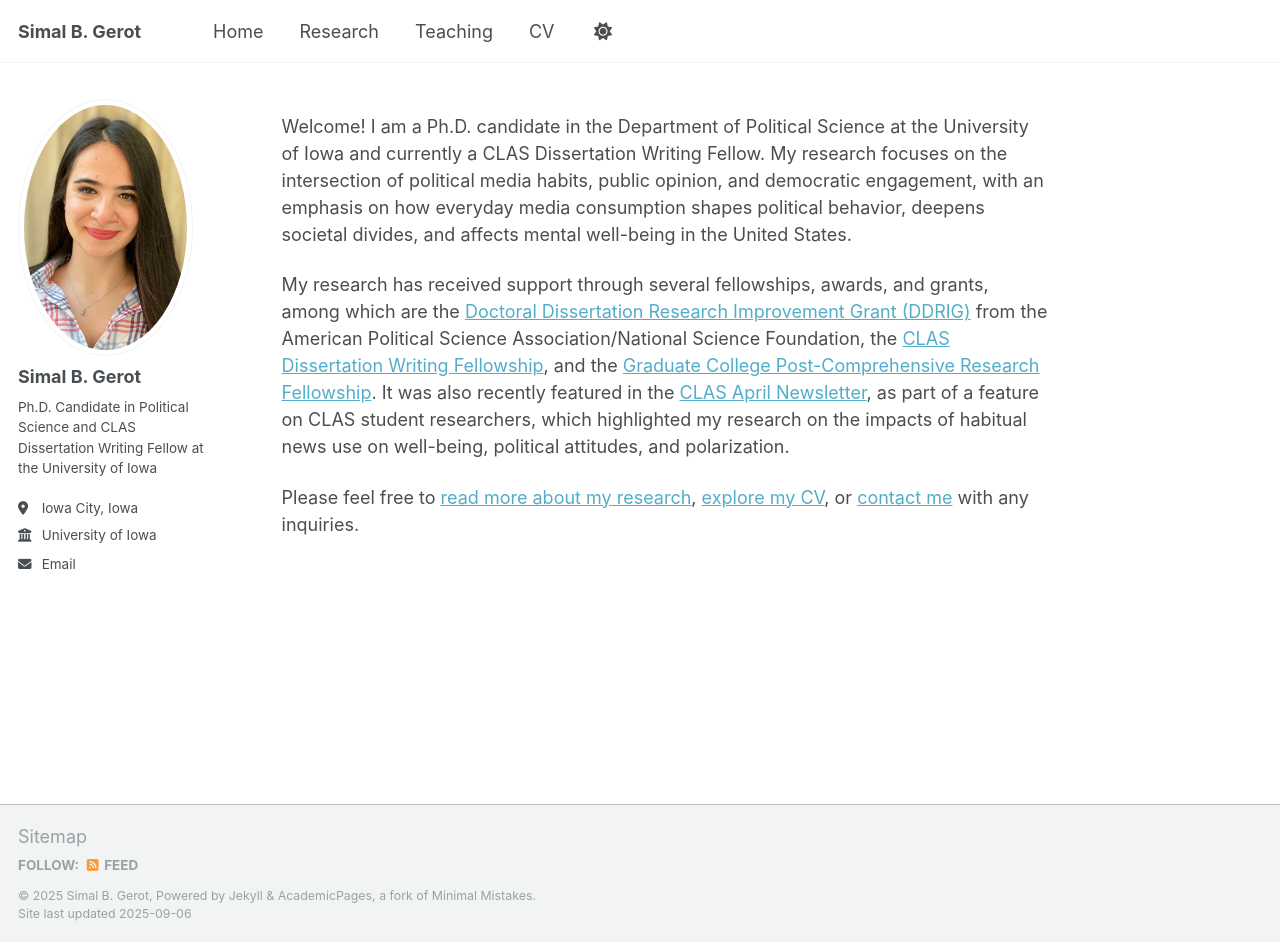
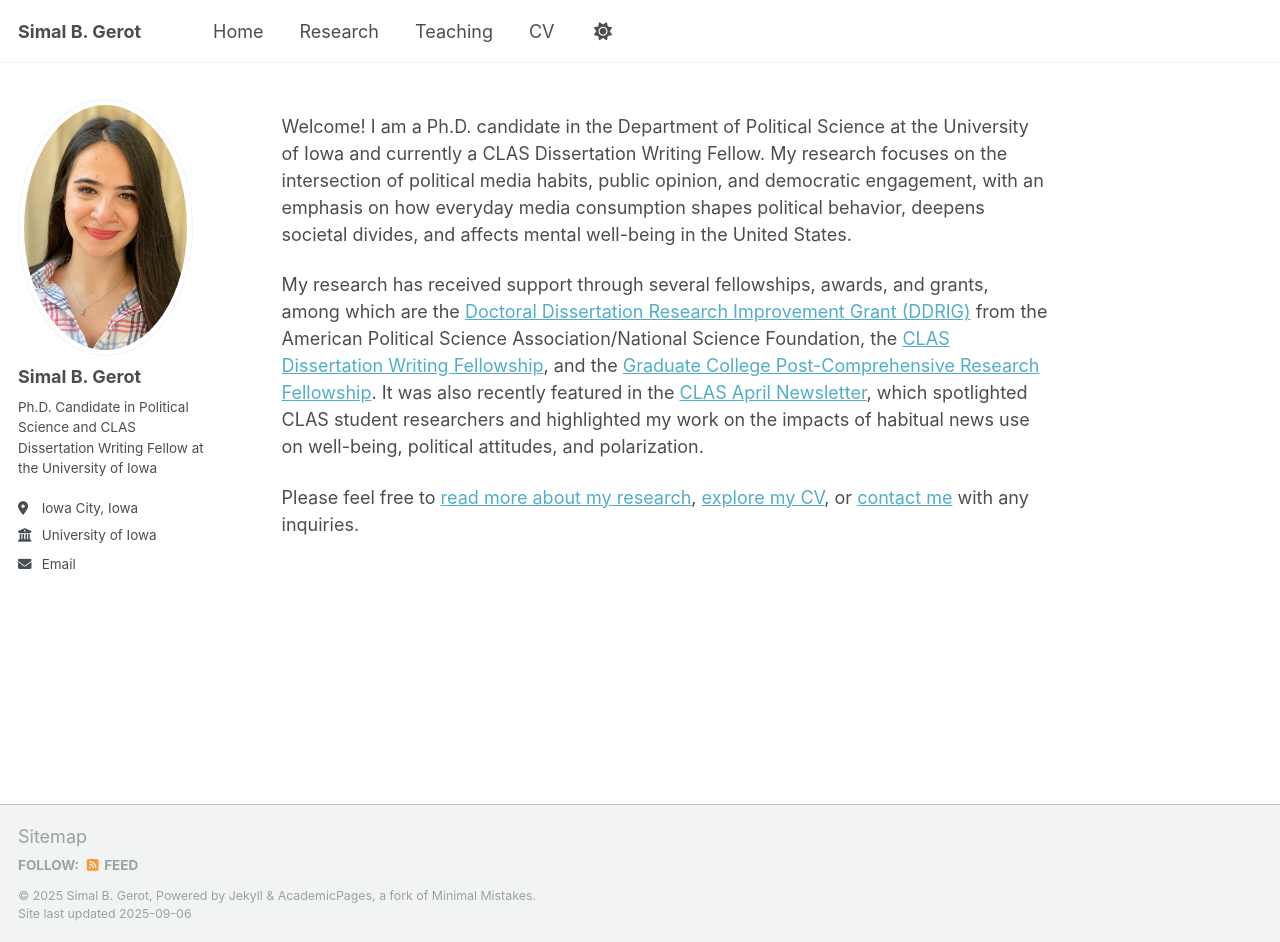
Before and after one commit to sbgerot/sbgerot.github.io, a Jekyll site: the page built from _pages/_pages/home.md, in a window 1280 px wide and 942 px high. Built offline with Jekyll 4.4.1, drawn with Linux system fonts in a browser that asks for light colours.

Commit message:
Update home.md

```diff
--- a/_pages/_pages/home.md
+++ b/_pages/_pages/home.md
@@ -6,6 +6,6 @@ author_profile: true
 
 Welcome! I am a Ph.D. candidate in the Department of Political Science at the University of Iowa and currently a CLAS Dissertation Writing Fellow. My research focuses on the intersection of political media habits, public opinion, and democratic engagement, with an emphasis on how everyday media consumption shapes political behavior, deepens societal divides, and affects mental well-being in the United States.
 
-My research has received support through several fellowships, awards, and grants, among which are the [Doctoral Dissertation Research Improvement Grant (DDRIG)](https://apsanet.org/programs/doctoral-dissertation-research-improvement-grants/) from the American Political Science Association/National Science Foundation, the [CLAS Dissertation Writing Fellowship](https://clas.uiowa.edu/academics/graduate-education/funding/clas-dissertation-writing-fellowships#accordion-item-4266-0), and the [Graduate College Post-Comprehensive Research Fellowship](https://grad.uiowa.edu/funding/fellowships/post-comp). It was also recently featured in the [CLAS April Newsletter](https://clas.uiowa.edu/news/2025/04/meet-these-clas-student-researchers?utm_medium=email&utm_content=Meet+these+CLAS+student+researchers&utm_source=d.clas.webservices&utm_campaign=Research+Resource&utm_id=1109169277.1416865768), as part of a feature on CLAS student researchers, which highlighted my research on the impacts of habitual news use on well-being, political attitudes, and polarization.
+My research has received support through several fellowships, awards, and grants, among which are the [Doctoral Dissertation Research Improvement Grant (DDRIG)](https://apsanet.org/programs/doctoral-dissertation-research-improvement-grants/) from the American Political Science Association/National Science Foundation, the [CLAS Dissertation Writing Fellowship](https://clas.uiowa.edu/academics/graduate-education/funding/clas-dissertation-writing-fellowships#accordion-item-4266-0), and the [Graduate College Post-Comprehensive Research Fellowship](https://grad.uiowa.edu/funding/fellowships/post-comp). It was also recently featured in the [CLAS April Newsletter](https://clas.uiowa.edu/news/2025/04/meet-these-clas-student-researchers?utm_medium=email&utm_content=Meet+these+CLAS+student+researchers&utm_source=d.clas.webservices&utm_campaign=Research+Resource&utm_id=1109169277.1416865768), which spotlighted CLAS student researchers and highlighted my work on the impacts of habitual news use on well-being, political attitudes, and polarization.
 
 Please feel free to [read more about my research](/publications/), [explore my CV](/Gerot_Simal_CV.pdf), or [contact me](mailto:simal-gerot@uiowa.edu) with any inquiries.
```
